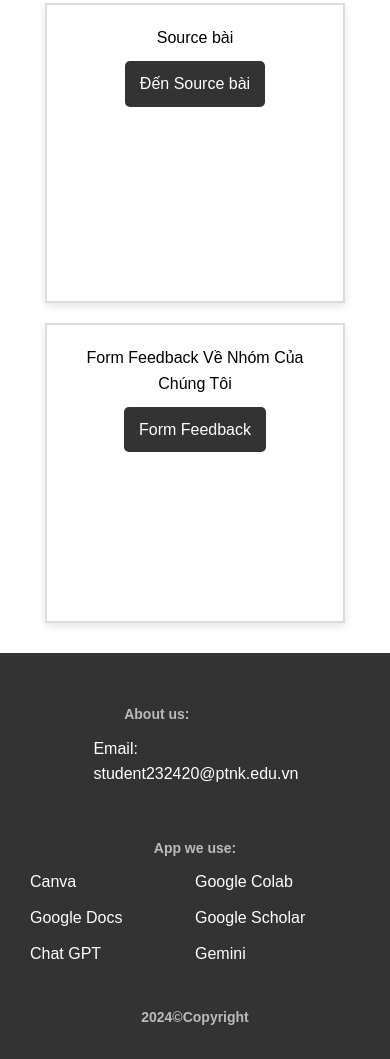
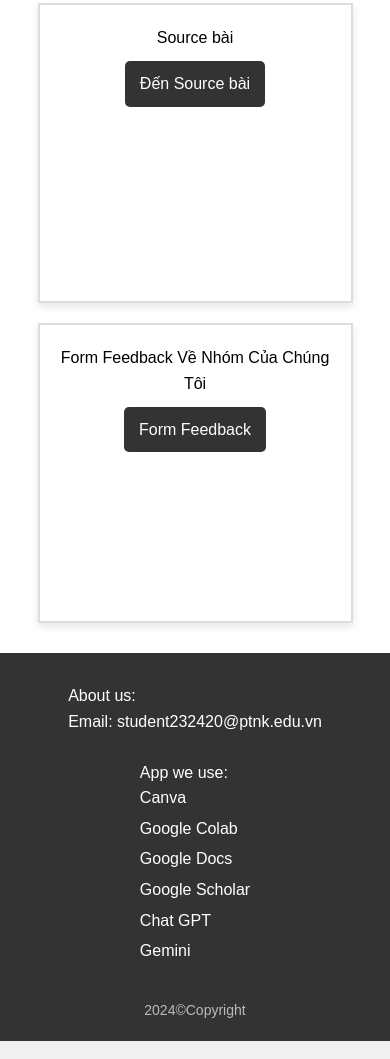
Before and after one commit to TCGxDreams/microplastics_chatbot, a plain HTML site: page index.html in a window 390 px wide. Shown: the part 425-1484 px from the top of the page. Drawn offline with Linux system fonts and the light colour scheme; files whose address does not match are found by name.

Commit message:
Update style.css

```diff
--- a/css/style.css
+++ b/css/style.css
@@ -10,12 +10,12 @@ body {
     display: flex;
     flex-direction: column;
     min-height: 100vh;
-    background-color: #f0f0f0; /* Màu nền xám nhạt */
+    background-color: #f0f0f0;
 }
 
 header {
-    background-color: #007BFF; /* Header màu xanh */
-    color: white; /* Chữ màu trắng */
+    background-color: #007BFF;
+    color: white;
     padding: 20px;
     text-align: center;
     font-size: 24px;
@@ -27,20 +27,20 @@ header {
     justify-content: center;
     align-items: center;
     padding: 20px;
-    background-color: #ffffff; /* Nền trắng cho container */
-    flex-wrap: wrap; /* Đảm bảo các ô sẽ xuống dòng khi không đủ không gian */
+    background-color: #ffffff;
+    flex-wrap: wrap;
 }
 
 .Box {
-    background-color: #fff; /* Màu nền trắng */
-    border: 2px solid #ddd; /* Viền xám nhạt */
+    background-color: #fff;
+    border: 2px solid #ddd;
     padding: 20px;
     width: 300px;
     text-align: center;
     margin: 10px;
     box-shadow: 0 4px 8px rgba(0, 0, 0, 0.1);
+    max-width: 100%;
     flex: 1 1 300px;
-    max-width: 100%;
 }
 
 .buttons {
@@ -51,83 +51,16 @@ header {
     text-decoration: none;
     padding: 10px 15px;
     color: white;
-    background-color: #333; /* Nút màu đen */
+    background-color: #333;
     border-radius: 5px;
     font-size: 16px;
     display: inline-block;
 }
 
 .btn:hover {
-    background-color: #555; /* Nút màu xám đậm khi hover */
+    background-color: #555;
 }
 
-footer {
-    background-color: #333; /* Footer màu đen */
-    color: white;
-    padding: 20px;
-    text-align: center;
-    display: flex;
-    justify-content: space-between;
-    align-items: flex-start;
-    flex-wrap: wrap;
-}
-
-footer div {
-    margin: 10px;
-}
-
-footer ul {
-    list-style-type: none;
-}
-
-footer ul li {
-    margin-bottom: 5px;
-}
-
-footer a {
-    color: #ffffff; /* Link màu trắng */
-    text-decoration: none;
-}
-
-footer a:hover {
-    text-decoration: underline;
-    color: #ddd; /* Link hover chuyển thành xám nhạt */
-}
-
-footer p {
-    margin-top: 10px;
-}
-
-.bottom p {
-    text-align: center;
-    font-size: 14px;
-    color: #bbb; /* Màu chữ xám nhạt cho footer */
-    margin-top: 20px;
-}
-footer ul {
-    list-style-type: none;
-    padding: 0;
-    display: flex;
-    flex-wrap: wrap; /* Đảm bảo các mục sẽ được wrap thành nhiều hàng khi cần */
-    justify-content: center;
-}
-
-footer ul li {
-    width: 50%; /* Chia mỗi mục thành 50% để tạo 2 cột */
-    margin-bottom: 10px; /* Khoảng cách giữa các mục */
-    text-align: left; /* Căn trái cho mỗi mục */
-}
-
-footer a {
-    color: #ffffff; /* Link màu trắng */
-    text-decoration: none;
-    font-size: 16px; /* Kích thước chữ */
-}
-
-footer a:hover {
-    text-decoration: underline;
-    color: #ddd; /* Link hover chuyển thành xám nhạt */
-}
 footer {
     background-color: #333;
     color: white;
@@ -137,10 +70,12 @@ footer {
     justify-content: space-between;
     align-items: flex-start;
     flex-wrap: wrap;
+    position: relative;
 }
 
 footer div {
     margin: 10px;
+    text-align: left;
 }
 
 footer ul {
@@ -148,70 +83,8 @@ footer ul {
     padding: 0;
 }
 
-/* Chỉ áp dụng flex cho phần "App we use" */
-footer .app-list {
-    display: flex;
-    flex-wrap: wrap;
-    justify-content: center;
-}
-
-footer .app-list li {
-    width: 50%; /* Chia mỗi mục thành 50% để tạo 2 cột */
-    margin-bottom: 10px; /* Khoảng cách giữa các mục */
-    text-align: left; /* Căn trái cho mỗi mục */
-}
-
-footer .about-list {
-    text-align: left; /* Căn trái cho About us */
-}
-
-footer a {
-    color: #ffffff; /* Link màu trắng */
-    text-decoration: none;
-    font-size: 16px;
-}
-
-footer a:hover {
-    text-decoration: underline;
-    color: #ddd; /* Link hover chuyển thành xám nhạt */
-}
-footer {
-    background-color: #333;
-    color: white;
-    padding: 20px;
-    display: flex;
-    justify-content: space-between;
-    align-items: flex-start;
-    flex-wrap: wrap;
-    position: relative; /* Đảm bảo vị trí tương đối */
-}
-
-footer div {
-    margin: 10px;
-    text-align: left;
-}
-
-footer p {
-    font-size: 18px;
-    font-weight: bold;
-    margin-bottom: 10px;
-}
-
-footer ul {
-    list-style-type: none;
-    padding: 0;
-}
-
-footer .app-list {
-    display: flex;
-    flex-wrap: wrap;
-    justify-content: center;
-}
-
-footer .app-list li {
-    width: 50%;
-    margin-bottom: 10px;
-    text-align: left;
+footer ul li {
+    margin-bottom: 5px;
 }
 
 footer a {
@@ -225,18 +98,27 @@ footer a:hover {
     color: #ddd;
 }
 
-/* Đảm bảo copyright nằm ở dưới cùng */
 footer .copyright {
     font-size: 14px;
     color: #bbb;
     text-align: center;
     width: 100%;
-    margin-top: 20px; /* Đẩy copyright cách xa các phần khác */
+    margin-top: 20px;
 }
 
-/* Đảm bảo rằng trên các thiết bị nhỏ hơn, giao diện vẫn hiển thị tốt */
 @media (max-width: 768px) {
     .container {
-        flex-direction: column; /* Chuyển các ô thành dọc nếu màn hình nhỏ */
+        flex-direction: column;
+        align-items: center;
+    }
+
+    .Box {
+        width: 90%; /* Ensure boxes take up most of the screen width on smaller screens */
+        margin: 10px 0; /* Adjust margin for spacing */
+    }
+
+    footer {
+        flex-direction: column;
+        align-items: center;
     }
 }
```
